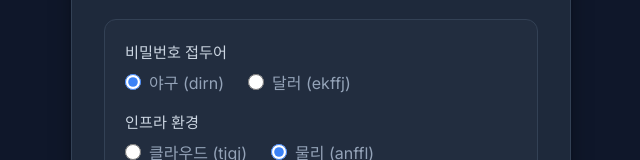
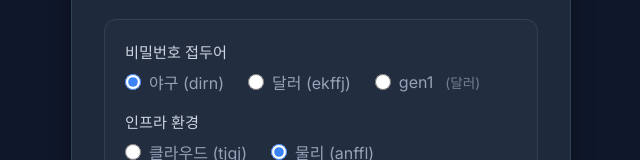
Before and after one commit to parkhj-gabia/gabia-serverless-web, a website: page App.buildpassword/index.html in a window 1280 px wide. Shown: the part 370-530 px from the top of the page, without its empty margins (319-959 px from the left). Drawn offline with Linux system fonts and the light colour scheme.

Commit message:
feat: add gen1 option to password prefix with dim comment

```diff
--- a/App.buildpassword/index.html
+++ b/App.buildpassword/index.html
@@ -276,6 +276,7 @@
                 <div class="radio-options">
                     <label class="radio-option"><input type="radio" name="genPrefix" value="dirn" checked> 야구 (dirn)</label>
                     <label class="radio-option"><input type="radio" name="genPrefix" value="ekffj"> 달러 (ekffj)</label>
+                    <label class="radio-option"><input type="radio" name="genPrefix" value="gen1"> gen1 <span style="color: var(--text-secondary); font-size: 0.85rem; opacity: 0.7; font-weight: normal; margin-left: 4px;">(달러)</span></label>
                 </div>
             </div>
 
```
